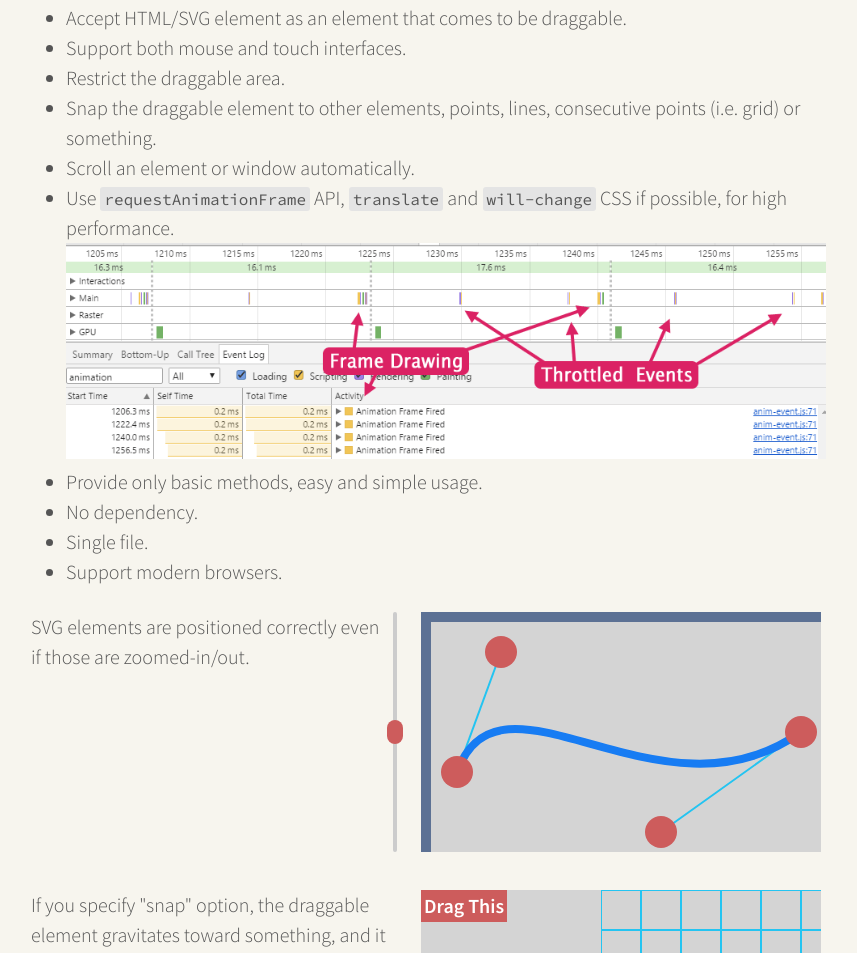
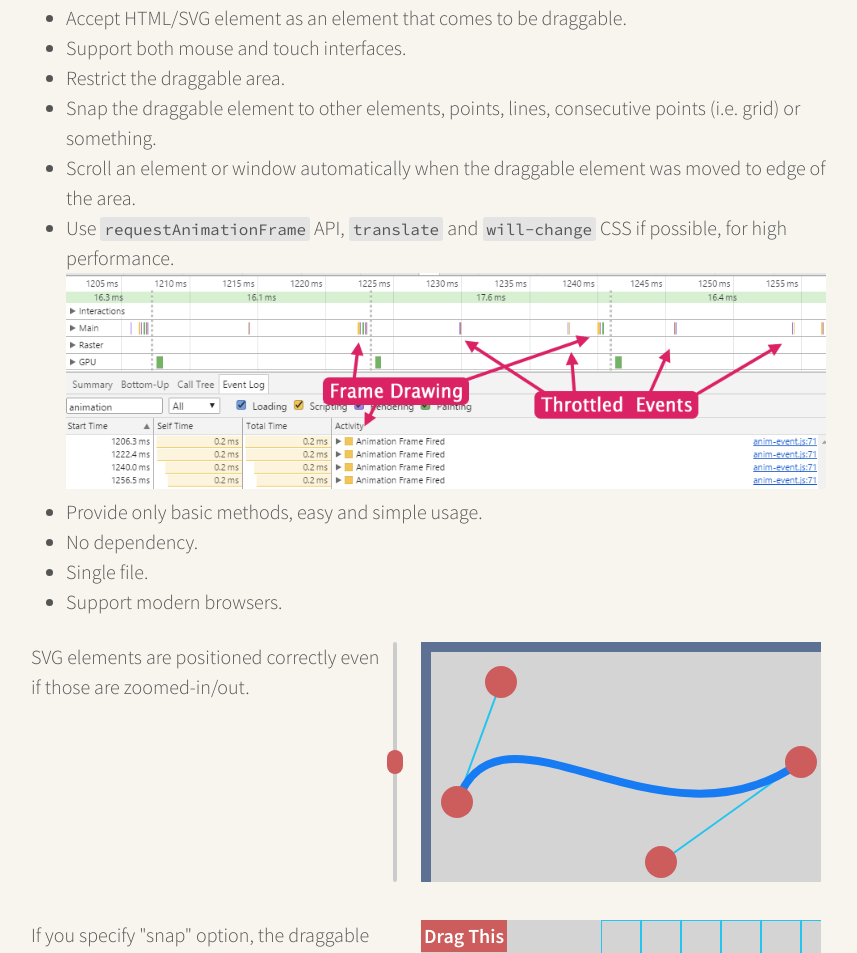
Before and after one commit to anseki/plain-draggable, a plain HTML site: page index.html in a window 1280 px wide. Shown: the part 1909-2862 px from the top of the page, without its empty margins (214-1071 px from the left). Drawn offline with Linux system fonts and the light colour scheme.

Commit message:
Small change

```diff
--- a/index.html
+++ b/index.html
@@ -54,7 +54,7 @@ window.addEventListener('load', function() {
 <li>Support both mouse and touch interfaces.</li>
 <li>Restrict the draggable area.</li>
 <li>Snap the draggable element to other elements, points, lines, consecutive points (i.e. grid) or something.</li>
-<li>Scroll an element or window automatically.</li>
+<li>Scroll an element or window automatically when the draggable element was moved to edge of the area.</li>
 <li>Use <code>requestAnimationFrame</code> API, <code>translate</code> and <code>will-change</code> CSS if possible, for high performance.<br><img src="img/ss-02.png" style="max-width: 100%;" alt="ss-02"></li>
 <li>Provide only basic methods, easy and simple usage.</li>
 <li>No dependency.</li>
```
